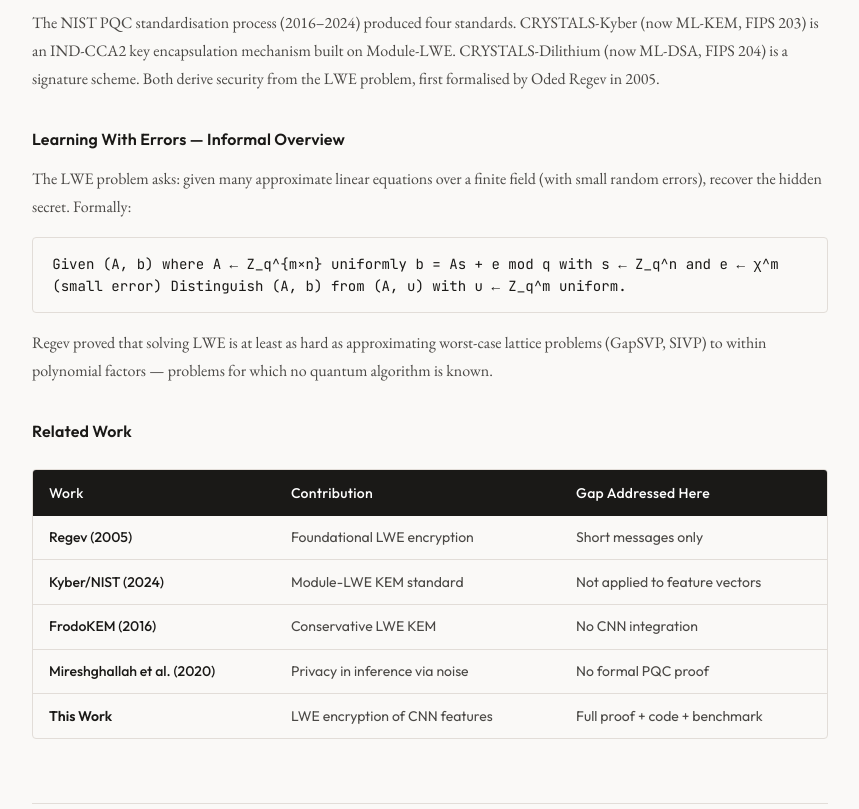
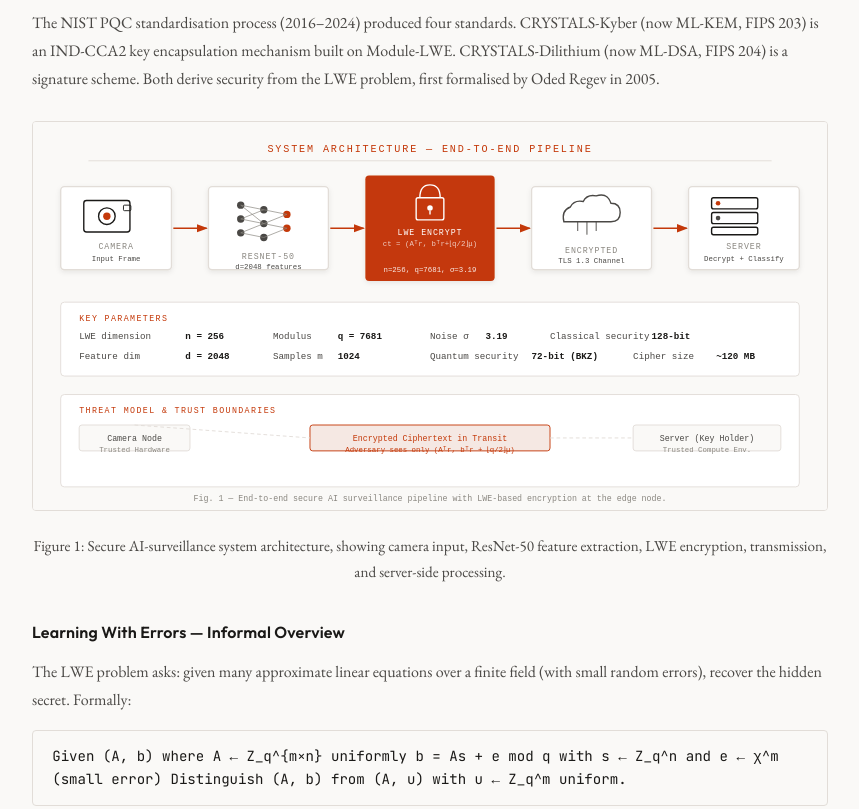
Before and after one commit to SyedaYasmeen22/AI-Surveillance-, a plain HTML site: page secure_ai_surveillance.html in a window 1280 px wide. Shown: the part 3605-4414 px from the top of the page, without its empty margins (210-1069 px from the left). Drawn offline with nearby package versions, Linux system fonts and the light colour scheme.

Commit message:
Initial commit

```diff
--- a/secure_ai_surveillance.html
+++ b/secure_ai_surveillance.html
@@ -417,6 +417,22 @@
     color: var(--ink);
   }
 
+  figure {
+    margin: 1.75rem 0;
+  }
+  figure img {
+    width: 100%;
+    height: auto;
+    border: 1px solid var(--rule);
+    border-radius: 4px;
+  }
+  figure figcaption {
+    margin-top: 0.75rem;
+    font-size: 0.95rem;
+    color: var(--ink-mid);
+    text-align: center;
+  }
+
   /* TOC */
   .toc {
     background: var(--paper);
@@ -575,6 +591,11 @@
     <h3>Post-Quantum Cryptography (PQC)</h3>
     <p>The NIST PQC standardisation process (2016–2024) produced four standards. CRYSTALS-Kyber (now ML-KEM, FIPS 203) is an IND-CCA2 key encapsulation mechanism built on Module-LWE. CRYSTALS-Dilithium (now ML-DSA, FIPS 204) is a signature scheme. Both derive security from the LWE problem, first formalised by Oded Regev in 2005.</p>
 
+    <figure>
+      <img src="fig1_system_architecture.svg" alt="System architecture pipeline from camera through ResNet-50, LWE encryption, transmission, and server decryption.">
+      <figcaption>Figure 1: Secure AI-surveillance system architecture, showing camera input, ResNet-50 feature extraction, LWE encryption, transmission, and server-side processing.</figcaption>
+    </figure>
+
     <h3>Learning With Errors — Informal Overview</h3>
     <p>The LWE problem asks: given many approximate linear equations over a finite field (with small random errors), recover the hidden secret. Formally:</p>
     <div class="math">Given (A, b) where A ← Z_q^{m×n} uniformly
@@ -620,6 +641,11 @@ Distinguish (A, b) from (A, u) with u ← Z_q^m uniform.</div>
       <p style="margin-top:0.5rem;"><strong>Search-LWE:</strong> Given m samples from A<sub>s,χ</sub>, recover s.</p>
       <p><strong>Decision-LWE:</strong> Distinguish m samples from A<sub>s,χ</sub> from m uniform samples over ℤ<sub>q</sub><sup>n</sup> × ℤ<sub>q</sub>.</p>
     </div>
+
+    <figure>
+      <img src="fig3_lattice_lwe.svg" alt="Two-dimensional lattice with closest vector problem illustration and discrete Gaussian error distribution.">
+      <figcaption>Figure 3: Lattice illustration with CVP and discrete Gaussian noise, showing the geometric intuition behind LWE.</figcaption>
+    </figure>
 
     <h3>LWE Encryption Scheme Π</h3>
     <div class="def-block">
@@ -687,6 +713,11 @@ Distinguish (A, b) from (A, u) with u ← Z_q^m uniform.</div>
       <div class="pipe-arrow">→</div>
       <div class="pipe-step">Classifier<br><small style="color:#8a8780;font-size:10px;">Label output</small></div>
     </div>
+
+    <figure>
+      <img src="fig2_lwe_flow.svg" alt="LWE key generation, encryption, and decryption flow with correctness formula.">
+      <figcaption>Figure 2: LWE workflow with key generation, encryption, and decryption stages plus the correctness condition.</figcaption>
+    </figure>
 
     <h3>Security Boundary</h3>
     <p>The LWE encryption layer is the security boundary. Everything to the left (raw frames, activations) is protected inside a trusted execution environment (TEE) or trusted device. Ciphertexts cross the untrusted domain. The secret key sk never leaves the trusted enclave.</p>
@@ -839,6 +870,12 @@ Setting t = q/4:  Pr[error] ≤ 2·exp(−q²/(32mσ²))</div>
         <div class="perf-val">~2 MB</div>
       </div>
     </div>
+
+    <figure>
+      <img src="fig4_performance.svg" alt="Performance dashboard showing operation latency bars and a security versus latency scatter plot.">
+      <figcaption>Figure 4: Experimental performance summary with latency bars and security-versus-latency trade-off visualization.</figcaption>
+    </figure>
+
     <p style="font-size:0.875rem;color:var(--ink-light);">Note: The Python prototype is intentionally un-optimised. Production systems use Ring-LWE (Module-LWE) — as in Kyber — which reduces ciphertext size by 1000× and latency to sub-millisecond via NTT-based polynomial arithmetic.</p>
 
     <h3>Security–Performance Trade-off</h3>
```
Also changed, not shown: fig1_system_architecture.svg (added), fig2_lwe_flow.svg (added), fig3_lattice_lwe.svg (added), fig4_performance.svg (added).
